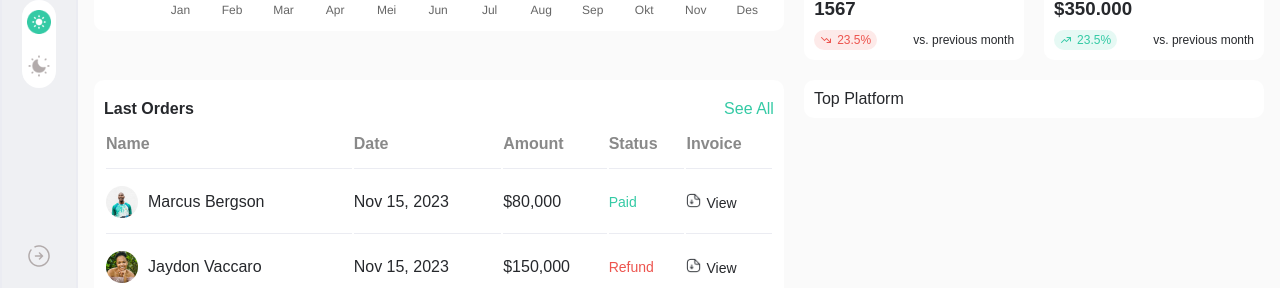
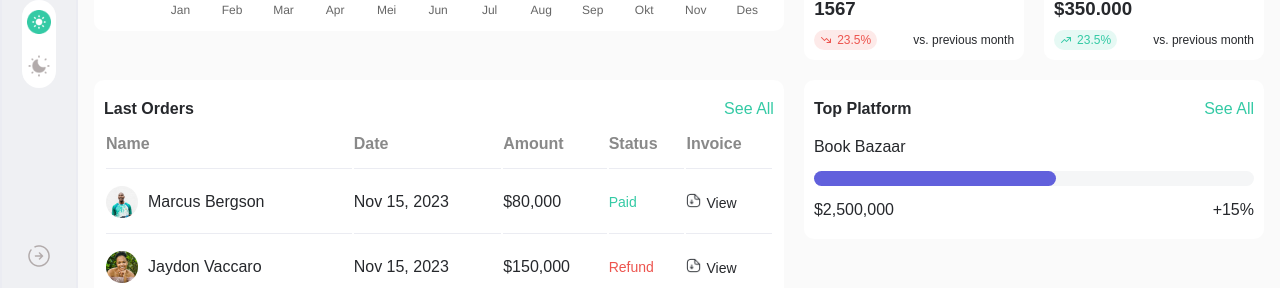
Before and after one commit to bezbrain/geepay-task, a React (Vite) app: page / in a window 1280 px wide. Shown: the part 600-888 px from the top of the page. Built offline with nearby package versions, Linux system fonts and the light colour scheme.

Commit message:
Design the single top platform

```diff
--- /dev/null
+++ b/src/components/dashboard/topPlatform/platformCard/platformCard.jsx
@@ -0,0 +1,20 @@
+import React from "react";
+import styles from "./platformCard.module.css";
+
+const PlatformCard = () => {
+  return (
+    <div className={styles.top__platform__card}>
+      <p>Book Bazaar</p>
+      <div className={styles.platform__bar}>
+        <div></div>
+      </div>
+
+      <footer>
+        <p>$2,500,000</p>
+        <p>+15%</p>
+      </footer>
+    </div>
+  );
+};
+
+export default PlatformCard;
--- /dev/null
+++ b/src/components/dashboard/topPlatform/platformCard/platformCard.module.css
@@ -0,0 +1,19 @@
+.platform__bar {
+  height: 15px;
+  width: 100%;
+  background-color: #f5f6f7;
+  border-radius: 20px;
+  margin-block: 15px;
+}
+
+.platform__bar > div {
+  background-color: #6160dc;
+  border-radius: 20px;
+  height: 100%;
+  width: 55%;
+}
+
+.top__platform__card > footer {
+  display: flex;
+  justify-content: space-between;
+}
--- a/src/components/dashboard/topPlatform/top.module.css
+++ b/src/components/dashboard/topPlatform/top.module.css
@@ -1,7 +1,20 @@
 .top__platform {
   width: 40%;
-  padding: 10px;
+  padding: 20px 10px;
   border-radius: 10px;
   height: fit-content;
   background-color: #fff;
 }
+
+.top__platform > header {
+  display: flex;
+  justify-content: space-between;
+  margin-bottom: 20px;
+}
+
+.top__platform > header > p:first-child {
+  font-weight: 600;
+}
+.top__platform > header > p:last-child {
+  color: #34caa5;
+}
--- a/src/components/dashboard/topPlatform/topPlatform.jsx
+++ b/src/components/dashboard/topPlatform/topPlatform.jsx
@@ -1,10 +1,18 @@
 import React from "react";
 import styles from "./top.module.css";
+import PlatformCard from "./platformCard/platformCard";
 
 const TopPlatform = () => {
   return (
     <div className={styles.top__platform}>
-      <p>Top Platform</p>
+      <header>
+        <p>Top Platform</p>
+        <p>See All</p>
+      </header>
+
+      <div>
+        <PlatformCard />
+      </div>
     </div>
   );
 };
```
